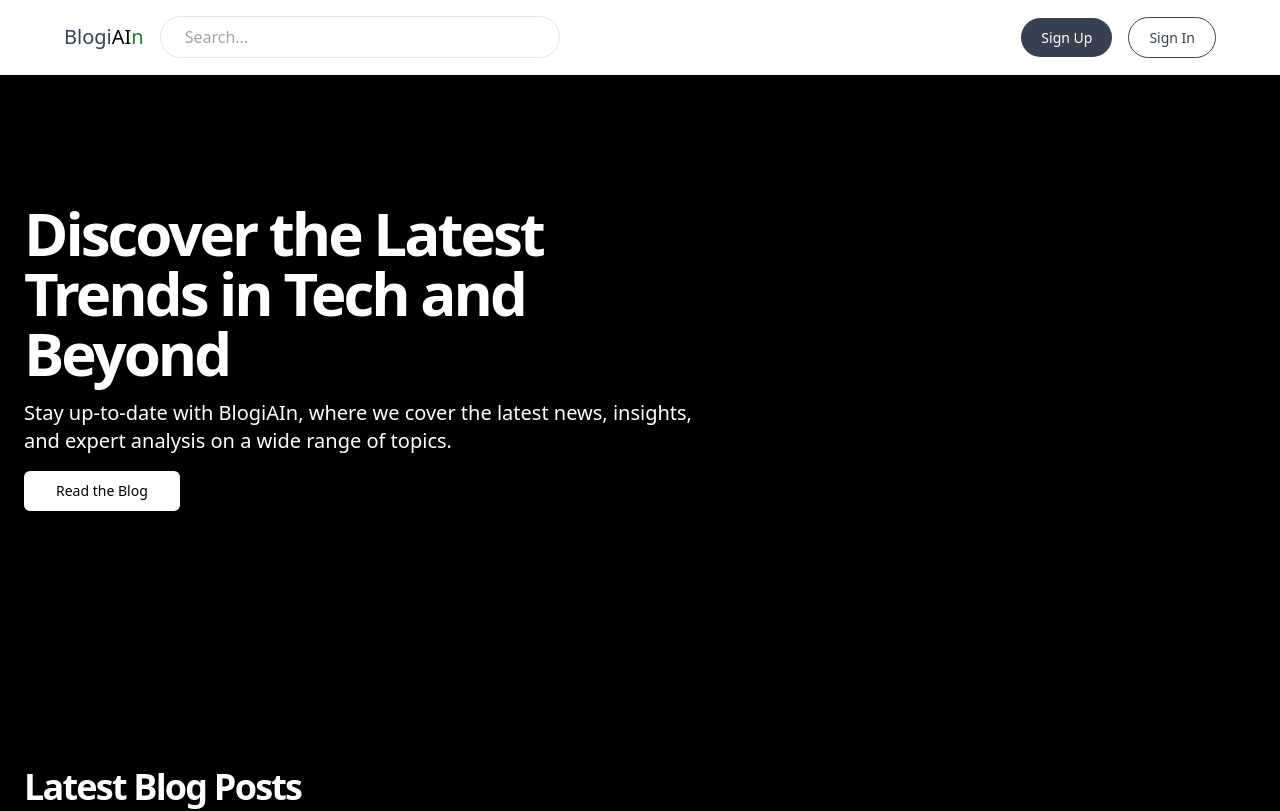
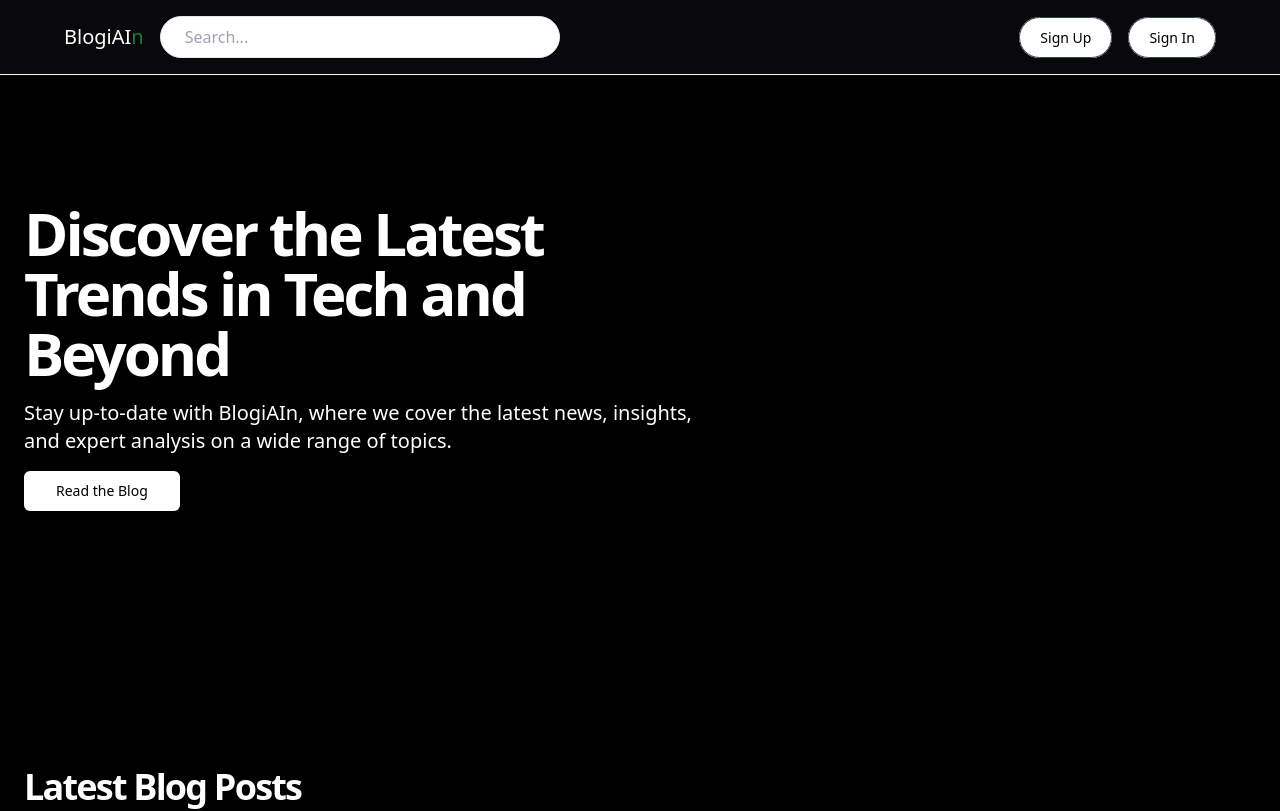
Before and after one commit to Official-Krish/BlogiAIn, a React (Vite) app in the folder frontend/: page / in a window 1280 px wide. Shown: the top 811 px of the page. Built offline with nearby package versions, Linux system fonts and the light colour scheme.

Commit message:
changed appbar

```diff
--- a/frontend/src/components/Appbar.tsx
+++ b/frontend/src/components/Appbar.tsx
@@ -17,10 +17,10 @@ export const Appbar = ({ skipAuthCheck = false, pageActions, hideWriteAction = f
     navigate('/signin');
   }
   return (
-    <div className="border-b border-slate-100 flex justify-between items-center p-4 md:px-16">
+    <div className="border-b border-slate-100 flex justify-between items-center p-4 md:px-16 bg-zinc-950">
       <div className="flex justify-center items-center gap-4">
         <Link to="/" className="text-xl font-light">
-        <span className="text-gray-700">Blogi</span><span className="text-black">AI</span><span className="text-green-700">n</span>
+        <span className="text-white">Blogi</span><span className="text-white">AI</span><span className="text-green-700">n</span>
         </Link>
         <Search />
       </div>
@@ -49,13 +49,13 @@ export const Appbar = ({ skipAuthCheck = false, pageActions, hideWriteAction = f
           <div className="ml-4">
             <Link
               to="/signup"
-              className="focus:outline-none text-white bg-gray-700 hover:bg-gray-800 focus:ring-4 focus:ring-gray-300 font-medium rounded-3xl text-sm px-5 py-2.5"
+              className="focus:outline-none border border-gray-700 hover:bg-gray-800 hover:text-gray-50 focus:ring-4 focus:ring-gray-300 font-medium rounded-3xl text-sm px-5 py-2.5 bg-white text-black"
             >
               Sign Up
             </Link>
             <Link
               to="/signin"
-              className="ml-4 focus:outline-none text-gray-700 border border-gray-700 hover:bg-gray-800 hover:text-gray-50 focus:ring-4 focus:ring-gray-300 font-medium rounded-3xl text-sm px-5 py-2.5"
+              className="ml-4 focus:outline-none border border-gray-700 hover:bg-gray-800 hover:text-gray-50 focus:ring-4 focus:ring-gray-300 font-medium rounded-3xl text-sm px-5 py-2.5 bg-white text-black"
             >
               Sign In
             </Link>
--- a/frontend/src/components/Hero.tsx
+++ b/frontend/src/components/Hero.tsx
@@ -1,4 +1,4 @@
-import { Link } from "react-router-dom";
+import { Link, useNavigate } from "react-router-dom";
 
 // const Hero = () => {
 // 	const navigate = useNavigate();
@@ -32,6 +32,7 @@ import { Link } from "react-router-dom";
 
 
 export const Hero = () => {
+  const navigate = useNavigate();
 
 	return <div>
 
@@ -47,13 +48,19 @@ export const Hero = () => {
                 Stay up-to-date with BlogiAIn, where we cover the latest news, insights, and expert analysis on a wide
                 range of topics.
               </p>
-              <Link
-                to="/blogs"
+              <button onClick={ () => {
+                  const token = localStorage.getItem("token");
+                  if (token) {
+                    navigate("/blogs");
+                  } else {
+                    navigate("/signin");
+                  }
+                }}
                 className="inline-flex h-10 items-center justify-center rounded-md bg-primary px-8 text-sm font-medium text-primary-foreground shadow transition-colors hover:bg-primary/90 focus-visible:outline-none focus-visible:ring-1 focus-visible:ring-ring disabled:pointer-events-none disabled:opacity-50 bg-white"
 
               >
                 Read the Blog
-              </Link>
+              </button>
             </div>
           </div>
         </section>
```
